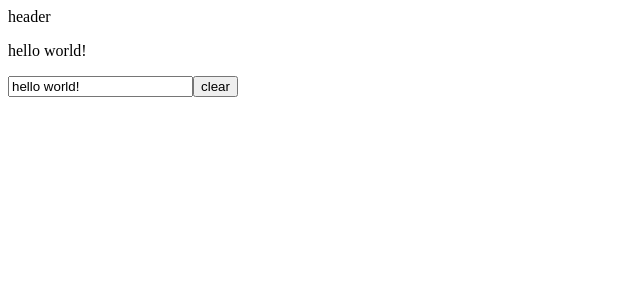
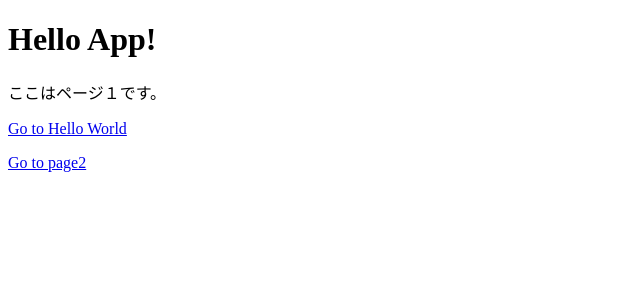
Before and after one commit to 121jigowatts/voyager_client, a Vue app: page / in a window 1280 px wide. Shown: the top 300 px of the page, without its empty margins (0-640 px from the left). Built offline with nearby package versions, Linux system fonts and the light colour scheme.

Commit message:
add vue-router

```diff
--- a/src/App.vue
+++ b/src/App.vue
@@ -1,33 +1,6 @@
 <template>
-  <div id="app">
-    <itsheader></itsheader>
-    <p v-if="msg.length > 0">
-      {{msg}}
-    </p>
-    <p v-else>
-      no text
-    </p>
-    <input type="text" v-model="msg">
-    <button @click="clear()">clear</button>
-  </div>
+<div id="app">
+  <h1>Hello App!</h1>
+  <router-view></router-view>
+</div>
 </template>
-
-<script>
-import itsheader from './components/itsheader'
-
-export default {
-  components: {
-    itsheader
-  },
-  data() {
-    return {
-      msg: 'hello world!'
-    }
-  },
-  methods: {
-    clear () {
-      this.msg = ''
-    }
-  }
-}
-</script>
--- /dev/null
+++ b/src/components/page1.vue
@@ -0,0 +1,19 @@
+<template>
+  <div>
+    <p>
+      ここはページ１です。
+    </p>
+    <p>
+      <router-link to="/HelloWorld">Go to Hello World</router-link>
+    </p>
+    <p>
+      <router-link to="/page2">Go to page2</router-link>
+    </p>
+  </div>
+</template>
+
+<script>
+</script>
+
+<style>
+</style>
--- /dev/null
+++ b/src/components/page2.vue
@@ -0,0 +1,19 @@
+<template>
+  <div>
+    <p>
+      ここはページ２です。
+    </p>
+    <p>
+      <router-link to="/HelloWorld">Go to Hello World</router-link>
+    </p>
+    <p>
+      <router-link to="/">Go to page1</router-link>
+    </p>
+  </div>
+</template>
+
+<script>
+</script>
+
+<style>
+</style>
--- a/src/main.js
+++ b/src/main.js
@@ -1,8 +1,12 @@
 import Vue from 'vue'
-import App from './App.vue'
+import App from './App'
+import router from './router/index.js'
 
 Vue.config.productionTip = false
 
 new Vue({
+  el:'#app',
+  router,
+  components:{App},
   render: h => h(App),
-}).$mount('#app')
+})
--- /dev/null
+++ b/src/router/index.js
@@ -0,0 +1,26 @@
+import Vue from 'vue'
+import Router from 'vue-router'
+
+import page1 from '@/components/page1'
+import page2 from '@/components/page2'
+import hello from '@/components/HelloWorld'
+
+Vue.use(Router)
+
+export default new Router({
+    mode: 'history',
+    routes: [
+        {
+            path: '/',
+            component: page1
+        },
+        {
+            path: '/page2',
+            component: page2
+        },
+        {
+            path: '/HelloWorld',
+            component: hello
+        }
+    ]
+})
```
